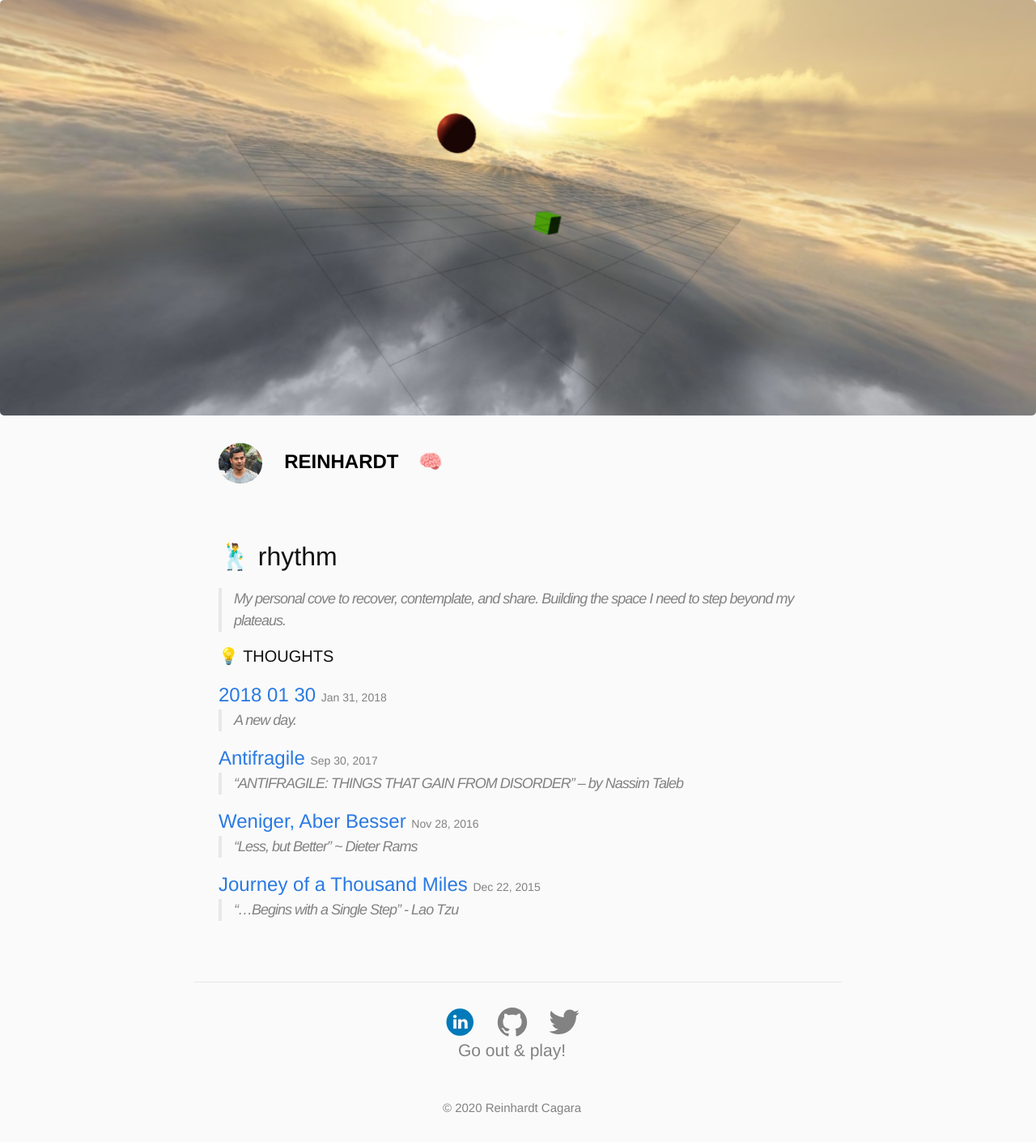
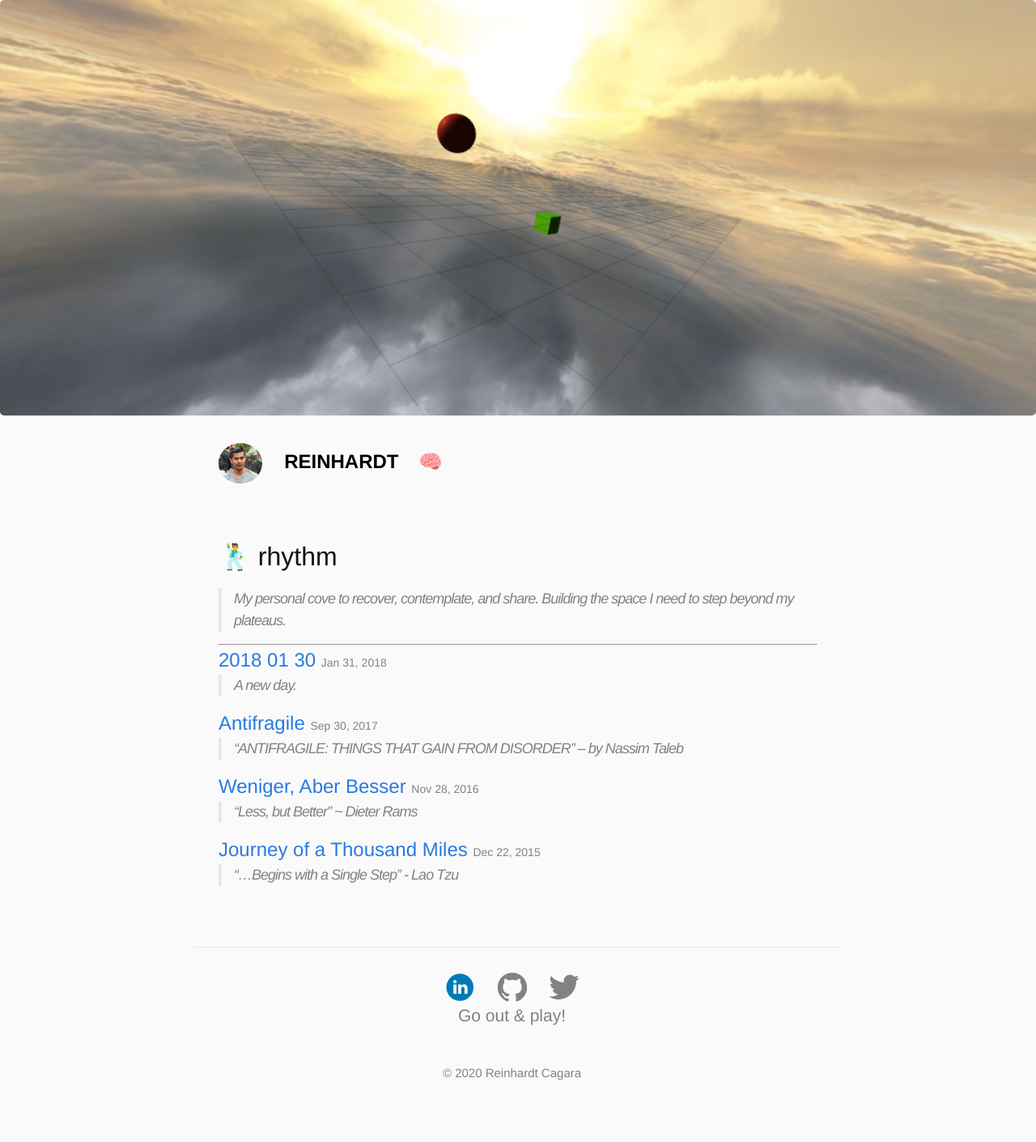
Before and after one commit to reinhardt021/reinhardt021.github.io, a Jekyll site: the page built from index.html, in a window 1280 px wide. Shown: the whole page at 81% size. Built offline with Jekyll 4.4.1, drawn with Linux system fonts in a browser that asks for light colours; after the commit the page ends 1367 px from its top, so only the background shows below that.

Commit message:
removed unnecessary line

```diff
--- a/index.html
+++ b/index.html
@@ -10,7 +10,8 @@ layout: default
     <h1>{{ site.title }}</h1>
     <blockquote>{{ site.description }}</blockquote>
 
-    <h2 class="page-heading">💡 THOUGHTS</h2>
+    <hr/>
+    <!--<h2 class="page-heading">💡 THOUGHTS</h2>-->
     <ul class="post-list">
         {% for post in site.posts %}
             <li>
```
